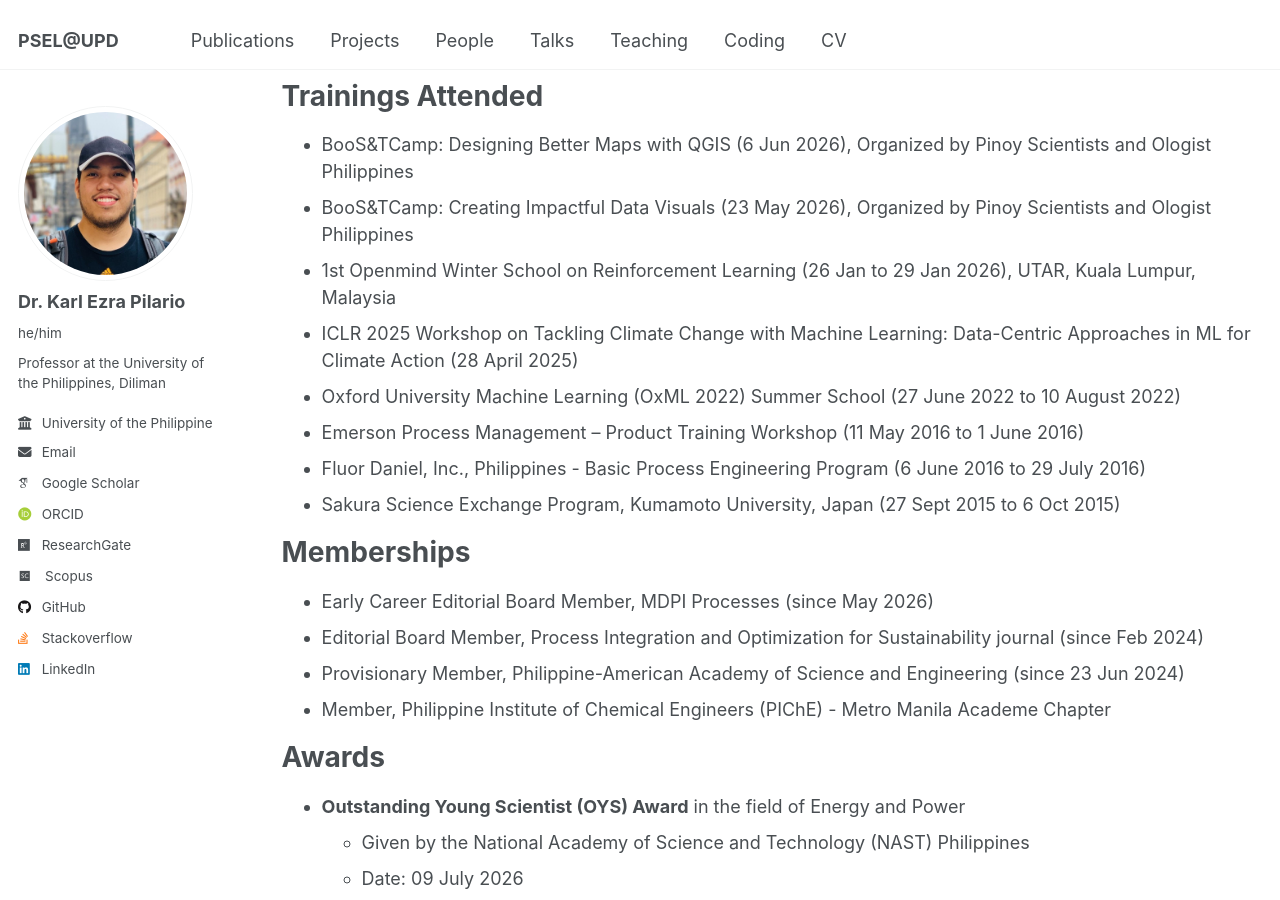
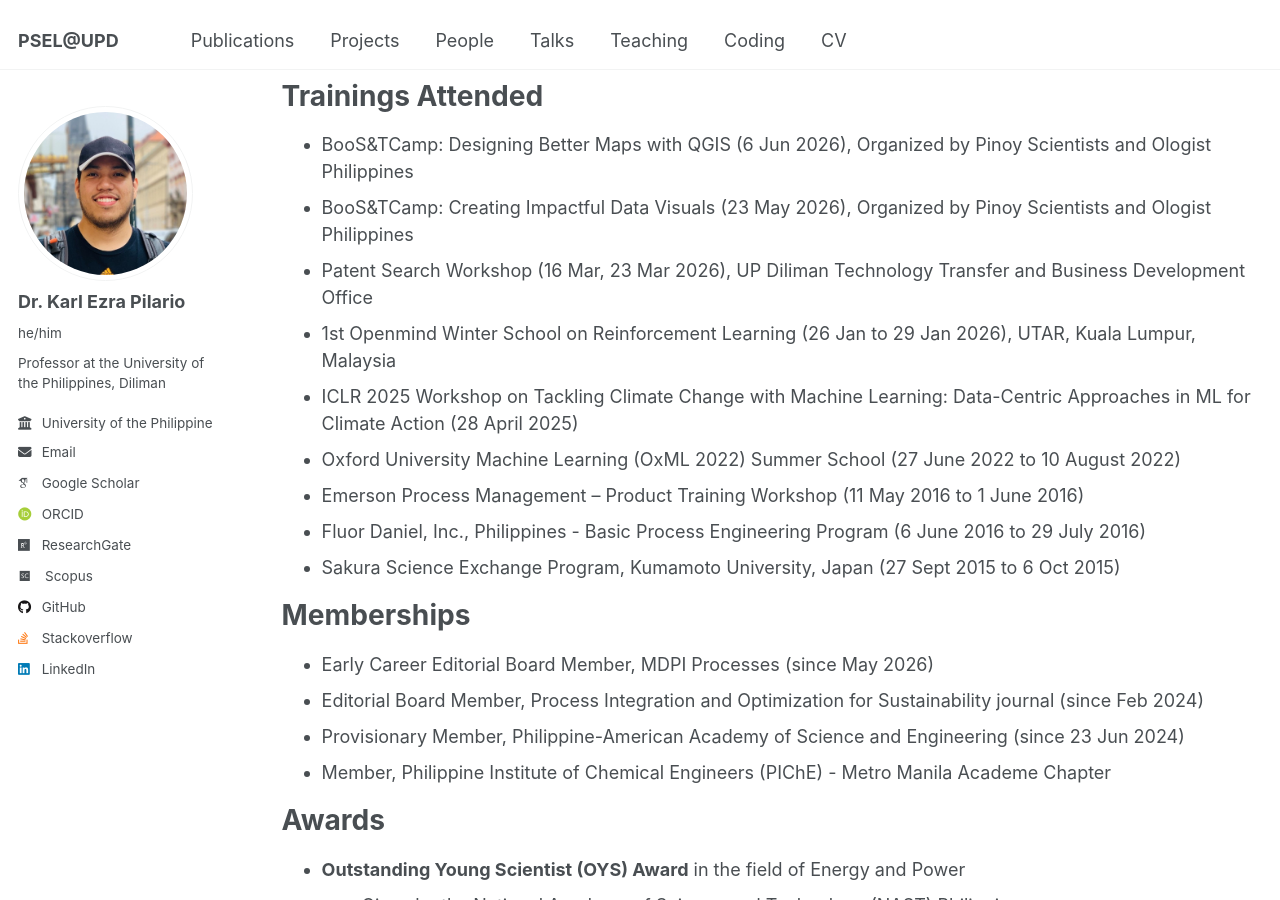
Before and after one commit to kspilario/kspilario.github.io, a Jekyll site: the page built from _pages/cv.md, in a window 1280 px wide and 900 px high, scrolled down 1169 px. Built offline with Jekyll 4.4.1, drawn with Linux system fonts in a browser that asks for light colours; some web fonts are replaced.

Commit message:
Update cv.md

```diff
--- a/_pages/cv.md
+++ b/_pages/cv.md
@@ -48,6 +48,7 @@ Trainings Attended
 ======
 * BooS&TCamp: Designing Better Maps with QGIS (6 Jun 2026), Organized by Pinoy Scientists and Ologist Philippines
 * BooS&TCamp: Creating Impactful Data Visuals (23 May 2026), Organized by Pinoy Scientists and Ologist Philippines
+* Patent Search Workshop (16 Mar, 23 Mar 2026), UP Diliman Technology Transfer and Business Development Office
 * 1st Openmind Winter School on Reinforcement Learning (26 Jan to 29 Jan 2026), UTAR, Kuala Lumpur, Malaysia
 * ICLR 2025 Workshop on Tackling Climate Change with Machine Learning: Data-Centric Approaches in ML for Climate Action (28 April 2025)
 * Oxford University Machine Learning (OxML 2022) Summer School (27 June 2022 to 10 August 2022)
```
